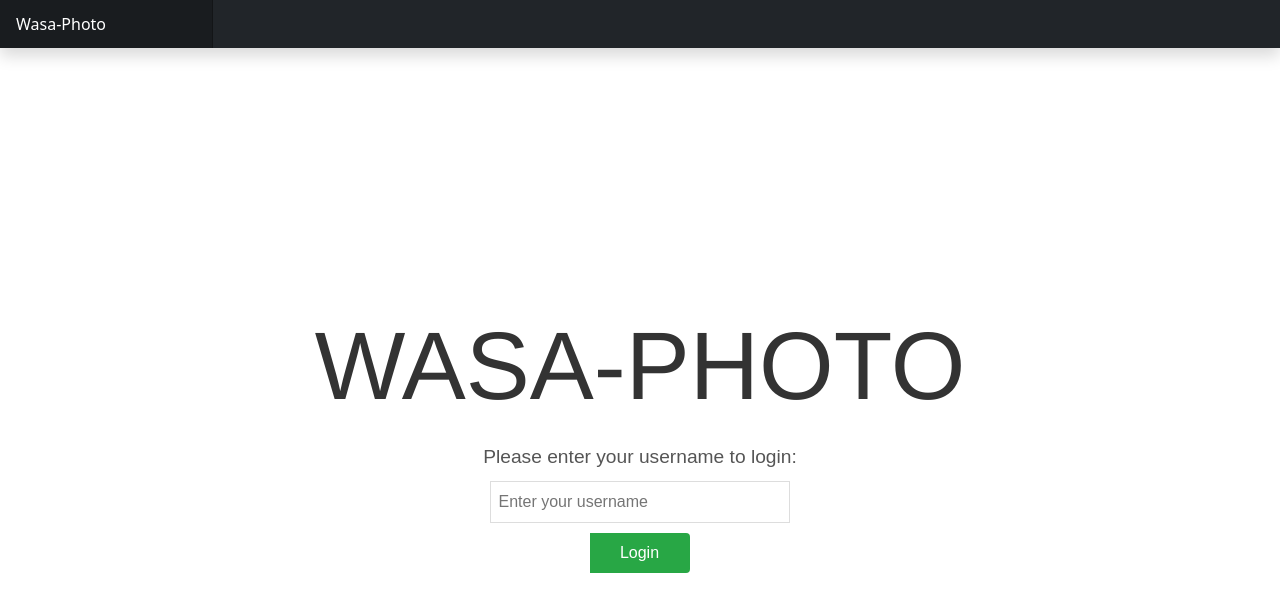
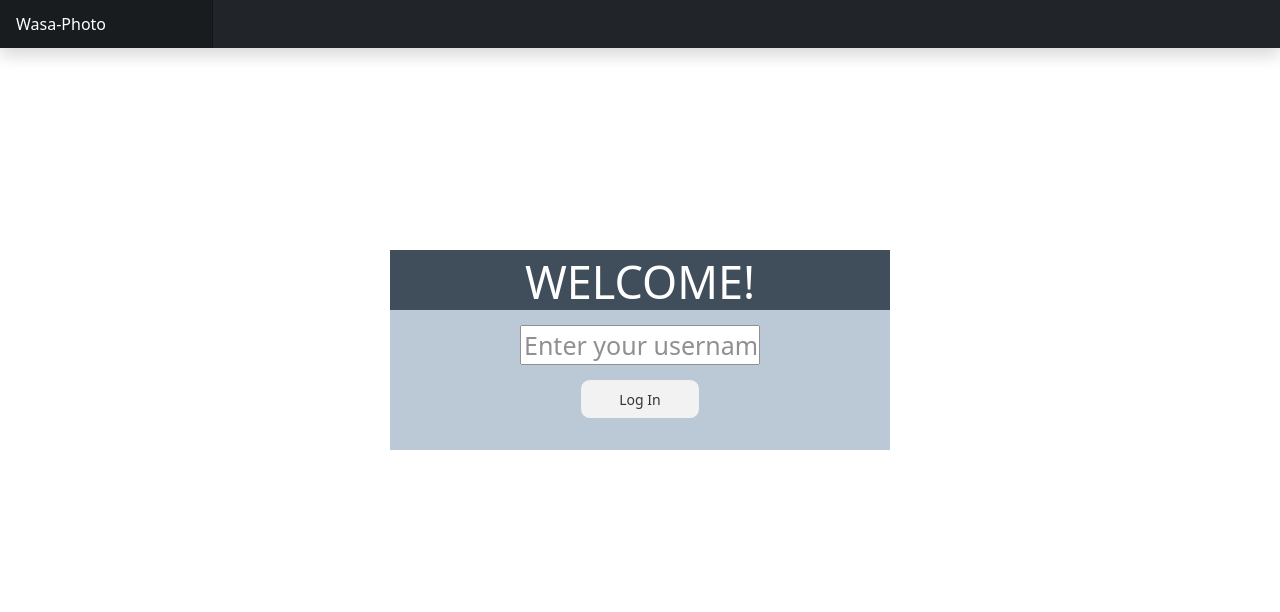
Before and after one commit to SHu0117/WASA-Photo, a Vue app in the folder webui/: page /#/login in a window 1280 px wide. Shown: the top 612 px of the page. Built offline with nearby package versions, Linux system fonts and the light colour scheme.

Commit message:
Updating page views

```diff
--- a/webui/src/router/index.js
+++ b/webui/src/router/index.js
@@ -3,6 +3,7 @@ import HomeView from '../views/HomeView.vue'
 import LoginView from '../views/LoginView.vue'
 import ProfileView from '../views/ProfileView.vue'
 import PhotosView from '../views/PhotosView.vue'
+import PageNotFoundView from '../views/PageNotFound.vue'
 
 const router = createRouter({
 	history: createWebHashHistory(import.meta.env.BASE_URL),
@@ -11,7 +12,8 @@ const router = createRouter({
         {path: '/login',  component: LoginView},
         {path: '/homepage',   component: HomeView},
 		{path: '/users/:username/profile', component: ProfileView},
-		{path: '/photos',   component: PhotosView}
+		{path: '/photos',   component: PhotosView},
+		{path: '/:catchAll(.*)', component: PageNotFoundView}
 	]
 })
 
--- a/webui/src/views/HomeView.vue
+++ b/webui/src/views/HomeView.vue
@@ -3,11 +3,8 @@ export default {
 	data: function() {
 		return {
 			errormsg: null,
-			successmsg: null,
 			username: localStorage.getItem('username'),
 			requesterID: localStorage.getItem('requesterID'),
-			loading: false,
-			some_data: null,
 			images: null,
 			clear: null,
 			Comments: {
@@ -92,7 +89,6 @@ export default {
 						}
 					})
 					this.profile = response.data
-					this.errormsg = "Photo uploaded successfully."
 					this.refresh()
 				} catch (e) {
 					if (e.response && e.response.status === 400) {
@@ -552,7 +548,9 @@ export default {
 										<ul class="list-group custom-margin">
 											<li class="list-group-item" v-for="comment in Comments" :key="comment.id">
 											{{ comment.text }} --- by <strong style="margin-right:5px">{{ comment.username }}</strong>
-											<button v-if="comment.username==this.username" class="btn-primary" type="button" id="button-addon" @click="uncommentPhoto(this.photoUsername, this.photoId, comment.id)" data-bs-dismiss="modal" style="background-color: #dc3545; color: white;">Delete</button>
+											<button v-if="comment.username==this.username" type="button" class="delete-button" @click="uncommentPhoto(this.photoUsername, this.photoId, comment.id)" data-bs-dismiss="modal">
+												<div class="smalltrash icon"></div>
+											</button>
 											</li>
 										</ul>
 										<p v-if="Comments==null"><strong>This photo has no comment yet!!</strong></p>
@@ -567,7 +565,7 @@ export default {
 								</div>
 							</div>
 						</div>
-						<div class="col-md-4 custom-margin" v-for="photo in Stream" :key="photo.id">
+						<div class="col-md-4 custom-margin" v-for="photo in this.Stream" :key="photo.id">
 							<!-- Bootstrap card -->
 							<div class="card">
 								<!-- Image at the top of the card -->
@@ -663,4 +661,37 @@ color: red; /* Keeps the heart red when liked */
 .heart-button:hover {
 	color: #ff6666; /* Lighter red on hover, adjust as needed */
 }
+
+.smalltrash.icon{
+    color: #000;
+    position: relative; /* Use 'relative' so that ':after' is positioned relative to this */
+    display: inline-block;
+    width: 12px;
+    height: 14px;
+    border-left: solid 1px currentColor;
+    border-right: solid 1px currentColor;
+    border-bottom: solid 1px currentColor;
+    border-radius: 0 0 2px 2px;
+}
+
+.smalltrash.icon:after{
+    content: '';
+    position: absolute;
+    left: -1px;
+    top: -3px;
+    width: 12px;
+    height: 2px;
+    background-color: currentColor;
+    border-radius: 2px 2px 0px 0px;
+}
+
+.delete-button {
+    background-color: transparent;
+    border: none;
+    cursor: pointer;
+    display: flex;
+    align-items: center;
+    justify-content: center;
+    padding: 5px;
+}
 </style>
--- a/webui/src/views/LoginView.vue
+++ b/webui/src/views/LoginView.vue
@@ -44,71 +44,91 @@ export default {
 
 
 <template>
-    <div class="login-container">
-        <h1 class="title">WASA-PHOTO</h1>
-        <div class="input-group">
-            <label for="username" class="form-label">Please enter your username to login:</label>
-            <input type="text" id="username" v-model="username" placeholder="Enter your username">
-            <button @click="doLogin">Login</button>
+    <div class="logInBox">
+        <div class="info">
+          <h4>WELCOME!</h4>
+        </div>
+        <div class="inputArea">
+          <div class="wordArea">
+            <input class="userName" id="username" v-model="username" placeholder="Enter your username" style="font-size:25px;">
+          </div>
+          <div class="buttonArea">
+            <input type="button" class="logButton" value="Log In" @click="doLogin">
+          </div>
         </div>
         <p v-if="errormsg" class="error-msg">{{ errormsg }}</p>
     </div>
+
 </template>
 
 <style>
-.login-container {
-    display: flex;
-    flex-direction: column;
-    align-items: center;
-    justify-content: center;
-    height: 100vh;
-    font-family: 'Arial', sans-serif;
+.logInBox{
+    width:500px;
+    height:200px;
+    background:#abc;
+    position:fixed;
+    top:50%;
+    left:50%;
+    margin-top:-150px;
+    margin-left:-250px;
+    opacity:0.8;
 }
 
-.title {
-    margin-bottom: 20px;
-    color: #333;
-    font-size: 6rem; /* Larger font size */
-    font-family: 'Helvetica Neue', sans-serif; /* Different font */
-    text-align: center; /* Ensure title is centered at the top */
+.info{
+width:100%;
+height:30%;
+background:#123;
+text-align:center;
 }
 
-.input-group {
-    display: flex;
-    flex-direction: column; /* Align label and input vertically */
-    align-items: center;
-    margin-bottom: 15px;
+h4{
+color:white;
+margin:auto;
+position:relative;
+top:5px;
+font-size:45px;
 }
 
-.input-group label {
-    margin-bottom: 10px; /* Adjust spacing */
-    font-size: 1.2rem; /* Larger label text */
-    color: #555;
-    text-align: center; /* Center the label text */
+.inputArea{
+width:60%;
+height:70%;
+margin:auto;
 }
 
-.input-group input[type="text"] {
-    width: 300px;
-    padding: 8px;
-    font-size: 1rem;
-    border: 1px solid #ddd;
-    border-radius: 4px;
-    margin-bottom: 10px; /* Adjust spacing */
+.wordArea{
+width:80%;
+margin:auto;
 }
 
-.input-group button {
-    width: 100px;
-    padding: 8px 12px;
-    font-size: 1rem;
-    background-color: #28a745;
-    color: white;
-    border: none;
-    border-radius: 4px;
-    cursor: pointer;
+.userName{
+width:100%;
+height:40px;
+margin-top:15px;
 }
 
-.input-group button:hover {
-    background-color: #218838;
+.buttonArea{
+position:relative;
+top:10%;
+width:40%;
+margin:auto;
+}
+
+.logButton{
+width:100%;
+height:40px;
+border-radius:10px;
+outline:none;
+border:1px solid #abc;
+}
+
+.click:hover{
+background:#bbb;
+border:#bbb;
+}
+
+.click:active{
+margin-left:1px;
+margin-top:1px;
 }
 
 .error-msg {
--- /dev/null
+++ b/webui/src/views/PageNotFound.vue
@@ -0,0 +1,22 @@
+<script>
+export default {
+	data: function() {
+		return {
+		}
+	},
+
+}
+</script>
+
+<template>
+	<div class="pntf-text d-flex justify-content-center " >
+		<p>404! Page not Found! The link must be broken or does not exist!</p>
+	</div>
+</template>
+
+<style>
+
+.pntf-text{
+	color: white;
+}
+</style>
--- a/webui/src/views/PhotosView.vue
+++ b/webui/src/views/PhotosView.vue
@@ -3,11 +3,8 @@ export default {
 	data: function() {
 		return {
 			errormsg: null,
-			successmsg: null,
 			username: localStorage.getItem('username'),
 			requesterID: localStorage.getItem('requesterID'),
-			loading: false,
-			some_data: null,
 			images: null,
 			clear: null,
 			Comments: {
@@ -90,7 +87,6 @@ export default {
 						}
 					})
 					this.profile = response.data
-					this.errormsg = "Photo uploaded successfully."
 					this.refresh()
 				} catch (e) {
 					if (e.response && e.response.status === 400) {
@@ -466,7 +462,10 @@ export default {
 										<ul class="list-group custom-margin">
 											<li class="list-group-item" v-for="comment in Comments" :key="comment.id">
 											    {{ comment.text }} --- by <strong style="margin-right:5px;">{{ comment.username }}</strong>
-                                                <button v-if="comment.username==this.username" class="btn-primary" type="button" id="button-addon" @click="uncommentPhoto(this.photoUsername, this.photoId, comment.id)" data-bs-dismiss="modal" style="background-color: #dc3545; color: white;">Delete</button>
+												<button v-if="comment.username==this.username" type="button" class="delete-button" @click="uncommentPhoto(this.photoUsername, this.photoId, comment.id)" data-bs-dismiss="modal">
+													<div class="smalltrash icon"></div>
+												</button>
+
 											</li>
 										</ul>
 										<p v-if="Comments==null"><strong>This photo has no comment yet!!</strong></p>
@@ -481,7 +480,7 @@ export default {
 								</div>
 							</div>
 						</div>
-						<div class="col-md-4 custom-margin" v-for="photo in Stream" :key="photo.id">
+						<div class="col-md-4 custom-margin" v-for="photo in this.Stream" :key="photo.id">
 							<!-- Bootstrap card -->
 							<div class="card">
 								<!-- Image at the top of the card -->
@@ -606,6 +605,29 @@ color: red; /* Keeps the heart red when liked */
     border-radius: 4px 4px 0px 0px;
 }
 
+.smalltrash.icon{
+    color: #000;
+    position: relative; /* Use 'relative' so that ':after' is positioned relative to this */
+    display: inline-block;
+    width: 12px;
+    height: 14px;
+    border-left: solid 1px currentColor;
+    border-right: solid 1px currentColor;
+    border-bottom: solid 1px currentColor;
+    border-radius: 0 0 2px 2px;
+}
+
+.smalltrash.icon:after{
+    content: '';
+    position: absolute;
+    left: -1px;
+    top: -3px;
+    width: 12px;
+    height: 2px;
+    background-color: currentColor;
+    border-radius: 2px 2px 0px 0px;
+}
+
 .delete-button {
     background-color: transparent;
     border: none;
--- a/webui/src/views/ProfileView.vue
+++ b/webui/src/views/ProfileView.vue
@@ -3,11 +3,8 @@ export default {
 	data: function() {
 		return {
 			errormsg: null,
-			successmsg: null,
 			username: localStorage.getItem('username'),
 			requesterID: localStorage.getItem('requesterID'),
-			loading: false,
-			some_data: null,
 			images: null,
 			clear: null,
 			Comments: {
@@ -38,7 +35,7 @@ export default {
 				],
 			},
 			usernameToSearch: "",
-            photoUsernmae: "",
+            photoUsername: "",
             photoId: 0,
 			like: {
 				ID: 0,
@@ -431,7 +428,9 @@ export default {
                                             <ul class="list-group custom-margin">
                                                 <li class="list-group-item" v-for="comment in Comments" :key="comment.id">
                                                     {{ comment.text }} --- by <strong style="margin-right:5px;">{{ comment.username }}</strong>
-                                                    <button v-if="comment.username==this.username" class="btn-primary" type="button" id="button-addon" @click="uncommentPhoto(this.photoUsername, this.photoId, comment.id)" data-bs-dismiss="modal" style="background-color: #dc3545; color: white;">Delete</button>
+                                                    <button v-if="comment.username==this.username" type="button" class="delete-button" @click="uncommentPhoto(this.photoUsername, this.photoId, comment.id)" data-bs-dismiss="modal">
+														<div class="smalltrash icon"></div>
+													</button>
                                                 </li>
                                             </ul>
                                             <p v-if="Comments==null">No comments to display.</p>
@@ -571,4 +570,37 @@ color: red; /* Keeps the heart red when liked */
 .heart-button:hover {
 	color: #ff6666; /* Lighter red on hover, adjust as needed */
 }
+
+.smalltrash.icon{
+    color: #000;
+    position: relative; /* Use 'relative' so that ':after' is positioned relative to this */
+    display: inline-block;
+    width: 12px;
+    height: 14px;
+    border-left: solid 1px currentColor;
+    border-right: solid 1px currentColor;
+    border-bottom: solid 1px currentColor;
+    border-radius: 0 0 2px 2px;
+}
+
+.smalltrash.icon:after{
+    content: '';
+    position: absolute;
+    left: -1px;
+    top: -3px;
+    width: 12px;
+    height: 2px;
+    background-color: currentColor;
+    border-radius: 2px 2px 0px 0px;
+}
+
+.delete-button {
+    background-color: transparent;
+    border: none;
+    cursor: pointer;
+    display: flex;
+    align-items: center;
+    justify-content: center;
+    padding: 5px;
+}
 </style>
```
